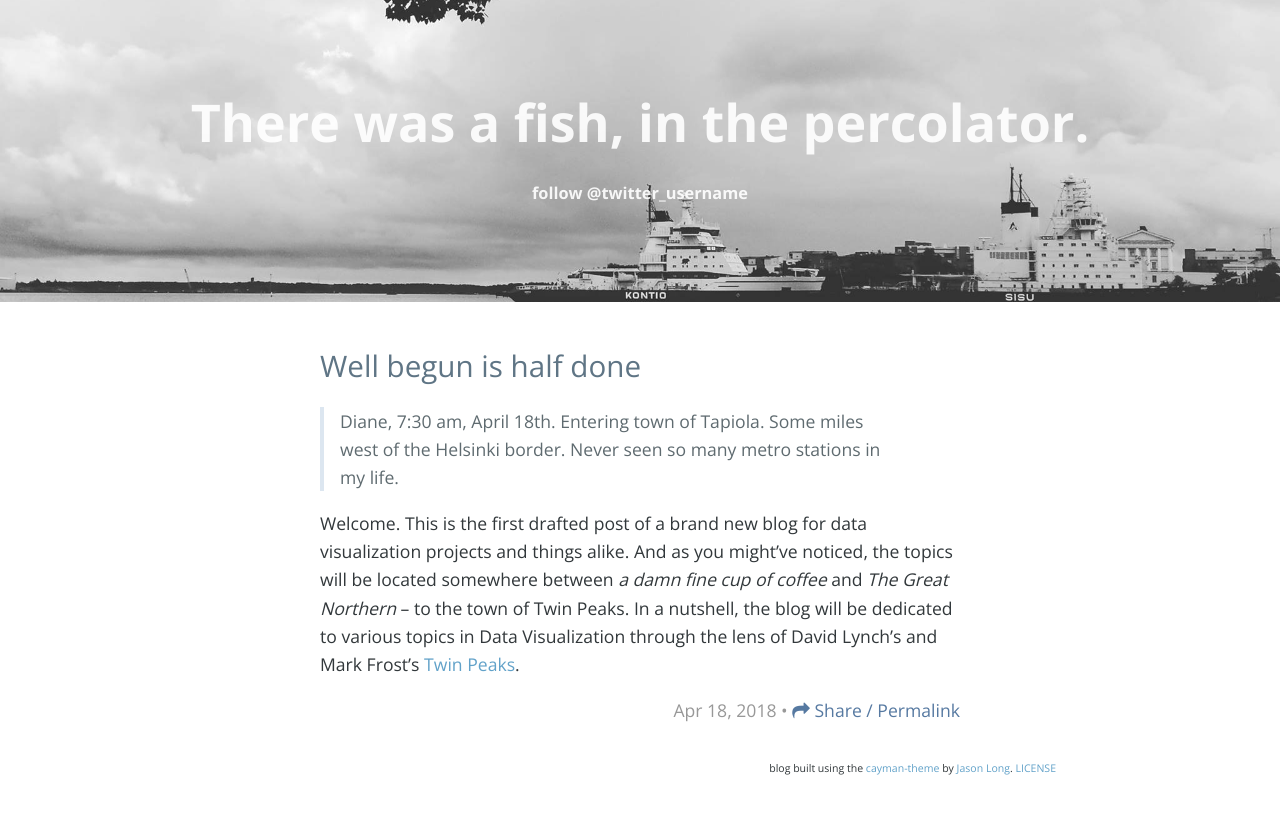
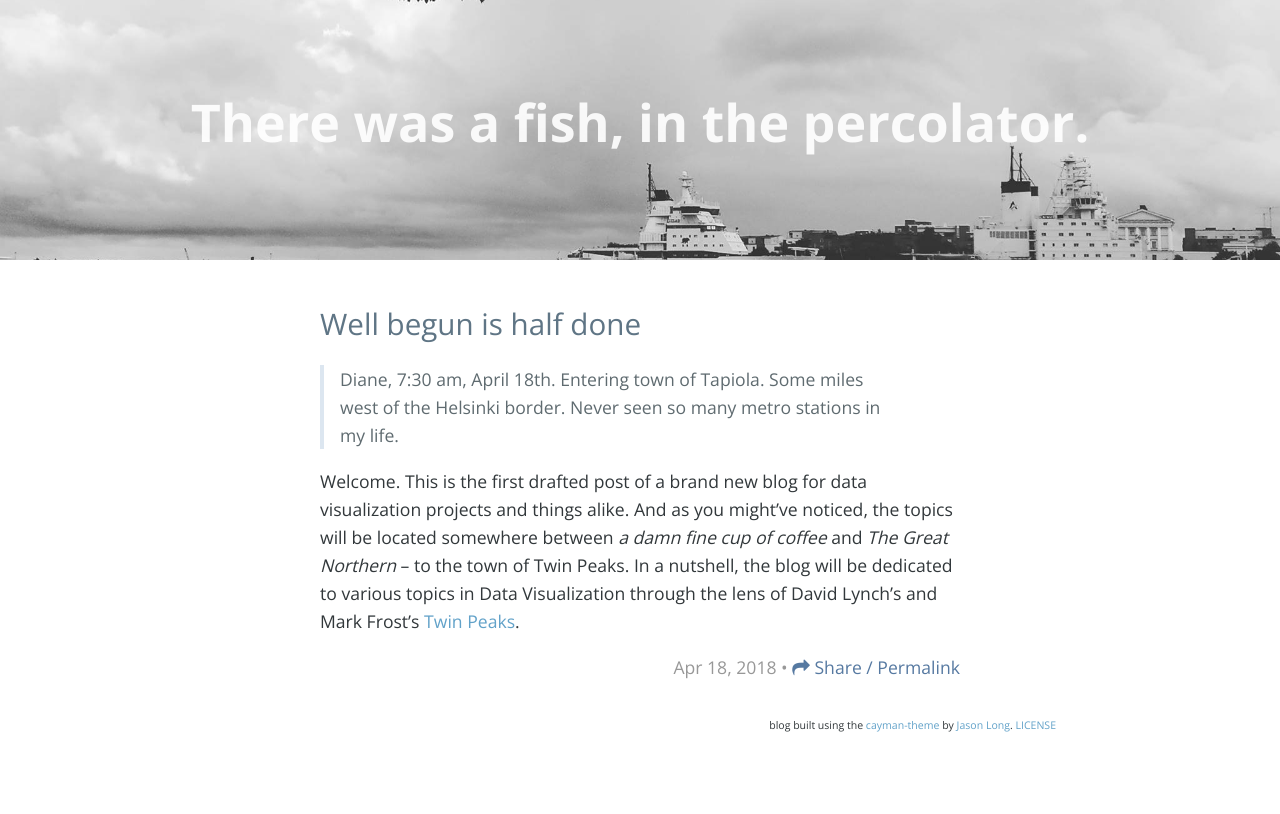
Before and after one commit to leahkla/xtabentun.github.io, a Jekyll site: the page built from index.html, in a window 1280 px wide. Shown: the top 814 px of the page. Built offline with Jekyll 4.4.1, drawn with Linux system fonts in a browser that asks for light colours; nearby versions of some CDN libraries; the list of posts is cut into pages by our own code; comment, search, counter and statistics services are not loaded.

Commit message:
modified blog links

```diff
--- a/_config.yml
+++ b/_config.yml
@@ -11,7 +11,7 @@
 baseurl: '' # the subpath of your site, e.g. /blog
 url: '' # the base hostname & protocol for your site http://www.example.com
 # google_analytics: 'UA-XXXXXX-X'
-twitter_username: 'twitter_username'
+github_username: 'xtabentun'
 
 # Build settings
 markdown: kramdown
```
